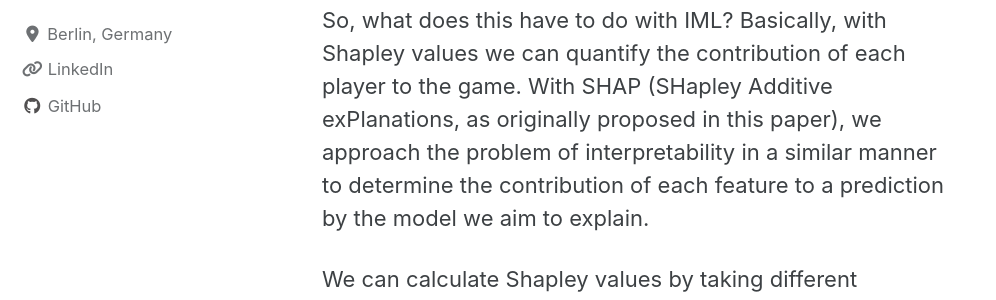
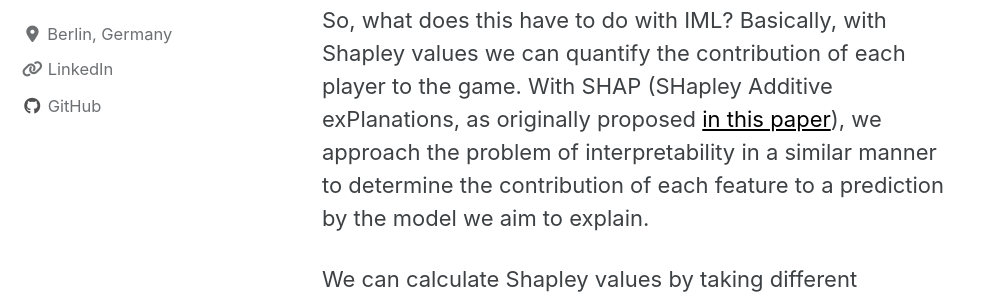
Before and after one commit to MarinaWyss/MarinaWyss.github.io, a Jekyll site: the page built from _posts/2020-05-24-shap.md, in a window 1280 px wide and 900 px high, scrolled down 1570 px. Shown: the part 253-553 px from the top of the window, without its empty margins (0-996 px from the left). Built offline with Jekyll 4.4.1, drawn with Linux system fonts in a browser that asks for light colours; cached includes are drawn as plain includes; nearby versions of some CDN libraries.

Commit message:
missing link

```diff
--- a/_posts/2020-05-24-shap.md
+++ b/_posts/2020-05-24-shap.md
@@ -17,7 +17,7 @@ It turns out that SHAP has its roots in game theory, and is based on a concept o
 
 Lloyd Shapley focused on cooperative game theory, which assumes that “coalitions” of players are the primary decision-making units, and thus games are seen as a competition between different coalitions versus between individuals. In such a situation, a key consideration is how to fairly divvy up the costs and rewards across the actors in the coalition. Shapley values are an option for approaching this problem, and are particularly useful in situations where the contributions of actors to the final outcome are unequal. In other words, Shapley values help to determine the individual payoffs to all players where each player may have contributed more or less to the outcome.
 
-So, what does this have to do with IML? Basically, with Shapley values we can quantify the contribution of each player to the game. With SHAP (SHapley Additive exPlanations, as originally proposed in this paper), we approach the problem of interpretability in a similar manner to determine the contribution of each feature to a prediction by the model we aim to explain.
+So, what does this have to do with IML? Basically, with Shapley values we can quantify the contribution of each player to the game. With SHAP (SHapley Additive exPlanations, as originally proposed [in this paper](https://papers.nips.cc/paper/7062-a-unified-approach-to-interpreting-model-predictions.pdf)), we approach the problem of interpretability in a similar manner to determine the contribution of each feature to a prediction by the model we aim to explain.
 
 We can calculate Shapley values by taking different “coalitions” of feature values and comparing their predicted outcomes to evaluate the influence of individual features. Since the number of possible coalitions grows exponentially, we take repeated samples and average them, so our Shapley values are estimates with some degree of uncertainty (which of course declines with more samples). In the end, we find the average marginal contribution of a feature value across all possible coalitions. Basically, we are trying to find the correct weight such that the sum of all Shapley values is the difference between the predictions and average value of the model. These final Shapley values correspond to the contribution of each feature towards pushing the prediction away from the expected value. Note that this is not the same as the difference in prediction if we were to remove the feature from the model!
 
@@ -27,17 +27,17 @@ Here are some examples. I’m using a custom news dataset that a classmate and I
 
 The model (without a lot of fussing or hyperparameter tuning) resulted in accuracy and F1 of 81%. Since that’s not the main focus for the project, it’s good enough for now! Using the shap.DeepExplainer, I first took a look at global variable importance:
 
-<img src="assets/images/shap/global_importance.png" alt="">
+<img src="https://marinawyss.github.io/shap/assets/images/shap/global_importance.png" alt="">
 
 These results seem quite logical - particularly words like Reade that are very specific to the dynamics of this particular campaign.
 
-<img src="assets/images/shap/local_importance.png" alt="">
+<img src="https://marinawyss.github.io/shap/assets/images/shap/local_importance.png" alt="">
 
 In this local example, the model predicted a value of 0.64, where sentences labelled 0 reference Biden, and those labelled 1 reference Sanders. The absence of the words “primary”, “president”, “candidates”, and “win” influenced a higher prediction that this sentence referenced Sanders. The lack of “would” and “supporters,” and the inclusion of the word “campaign” led to a lower predicted probability that the sentence referenced Sanders.
 
 SHAP can also create this cool summary plot:
 
-<img src="assets/images/shap/summary_plot.png" alt="">
+<img src="https://marinawyss.github.io/shap/assets/images/shap/summary_plot.png" alt="">
 
 Here, variables are listed in descending order in terms of importance, and the horizontal location shows whether the effect of that value is associated with a higher or lower prediction. The color bar on the right-hand side shows that red is associated with higher values (1 in our case) and blue with low values (0). So, for example, we can see that having 1 in “campaign” (basically, if the sentence contained the word campaign) is strongly associated with Biden, while a 1 on “supporters” is strongly associated with Sanders.
 
```
